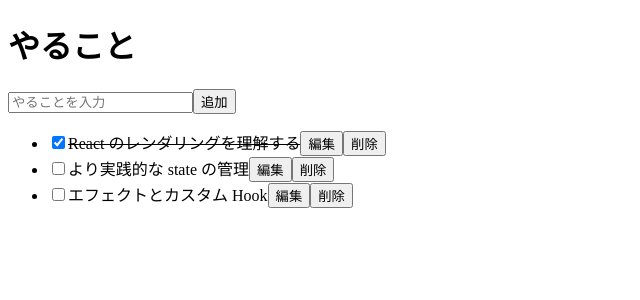
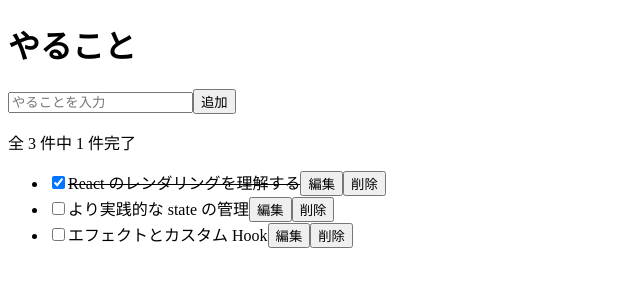
Before and after one commit to samovar1214/react-practices, a React (Vite) app: page / in a window 1280 px wide. Shown: the top 300 px of the page, without its empty margins (0-640 px from the left). Built offline with nearby package versions, Linux system fonts and the light colour scheme.

Commit message:
すべてのタスク数と完了済みタスク数を表示

```diff
--- a/src/App.jsx
+++ b/src/App.jsx
@@ -18,6 +18,9 @@ export default function App() {
       completed: false,
     },
   ]);
+
+  const totalTasks = tasks.length;
+  const completedTasks = tasks.filter((task) => task.completed).length;
 
   function handleAdd(title) {
     setTasks([...tasks, { id: crypto.randomUUID(), title, completed: false }]);
@@ -47,6 +50,9 @@ export default function App() {
     <>
       <h1>やること</h1>
       <TaskForm onAdd={handleAdd} />
+      <p>
+        全 {totalTasks} 件中 {completedTasks} 件完了
+      </p>
       <TaskList
         tasks={tasks}
         onToggle={handleToggle}
```
